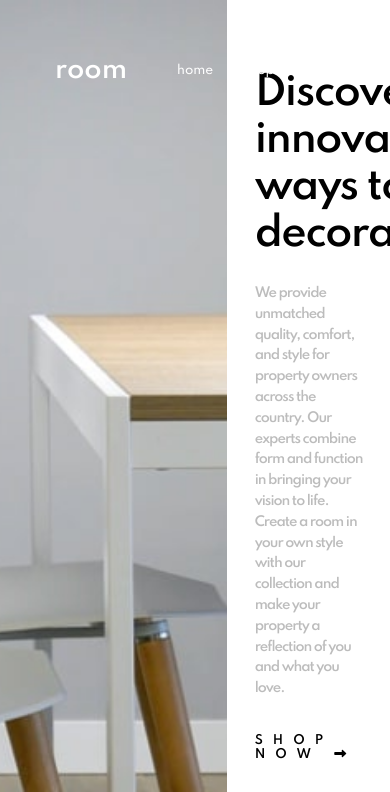
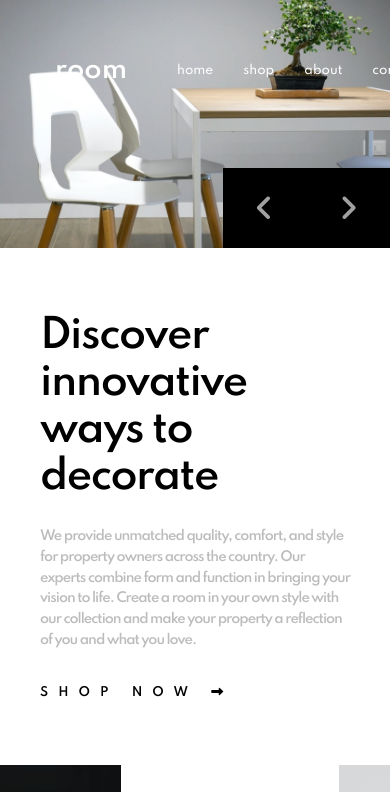
Before and after one commit to JeremyBRD/room-homepage, a plain HTML site: page index.html in a window 390 px wide. Shown: the top 792 px of the page. Drawn offline with Linux system fonts and the light colour scheme.

Commit message:
made a responsive element with dynamic JS in CSS correespondong to an element size

```diff
--- a/assets/js/main.js
+++ b/assets/js/main.js
@@ -1,3 +1,6 @@
+
+// CAROUSEL
+
 const slideContainer = document.querySelector('.carousel-container');
 const slide = document.querySelector('.carousel');
 const nextBtn = document.getElementById('next');
@@ -67,4 +70,33 @@ slideContainer.addEventListener('mouseleave', startSlide);
 nextBtn.addEventListener('click', moveToNextSlide);
 prevBtn.addEventListener('click', moveToPreviousSlide);
 
+// RESPONSIVE NAV BUTTONS
+
+const navCarousel = document.querySelector('.nav-carousel-btn');
+const image = document.querySelectorAll('img.img-carousel');
+
+const getHeight = () => image[0]['height'];
+
+let newY = getHeight();
+
+const styleNavTop = () => navCarousel.style.top = `${newY - 80}px`;
+
+const initY = () => {
+  styleNavTop();
+};
+
+const reportWindowsSize = () => {
+  if (newY > 900) return;
+  if (newY <= 900) {
+    window.addEventListener('resize', () => {
+      newY = getHeight();;
+      styleNavTop();
+    });
+  };
+};
+
+// INIT FUNCTIONS
+
 startSlide();
+initY();
+reportWindowsSize();
--- a/assets/style/style.css
+++ b/assets/style/style.css
@@ -195,3 +195,35 @@
 .attribution {
   padding: 10px;
 }
+
+@media (max-width: 900px) {
+
+  .carousel-container {
+    position: relative;
+  }
+
+  .carousel-element {
+    flex-direction: column;
+  }
+
+  .carousel-element img {
+    width: 100vw;
+    position: relative;
+  }
+
+  .description {
+    padding: 65px 40px;
+    width: unset;
+  }
+
+  .nav-carousel-btn {
+    position: absolute;
+    right: 0;
+    bottom: unset;
+    left: unset;
+  }
+}
+
+/* @media (max-width: 375px) {
+
+} */
--- a/index.html
+++ b/index.html
@@ -28,7 +28,7 @@
     <div class="carousel-container">
       <div class="carousel">
         <div class="carousel-element">
-          <img src="./assets/images/desktop-image-hero-1.jpg" alt="chair image">
+          <img class="img-carousel" src="./assets/images/desktop-image-hero-1.jpg" alt="chair image">
           <div class="description">
             <h2>Discover innovative ways to decorate</h2>
 
```
